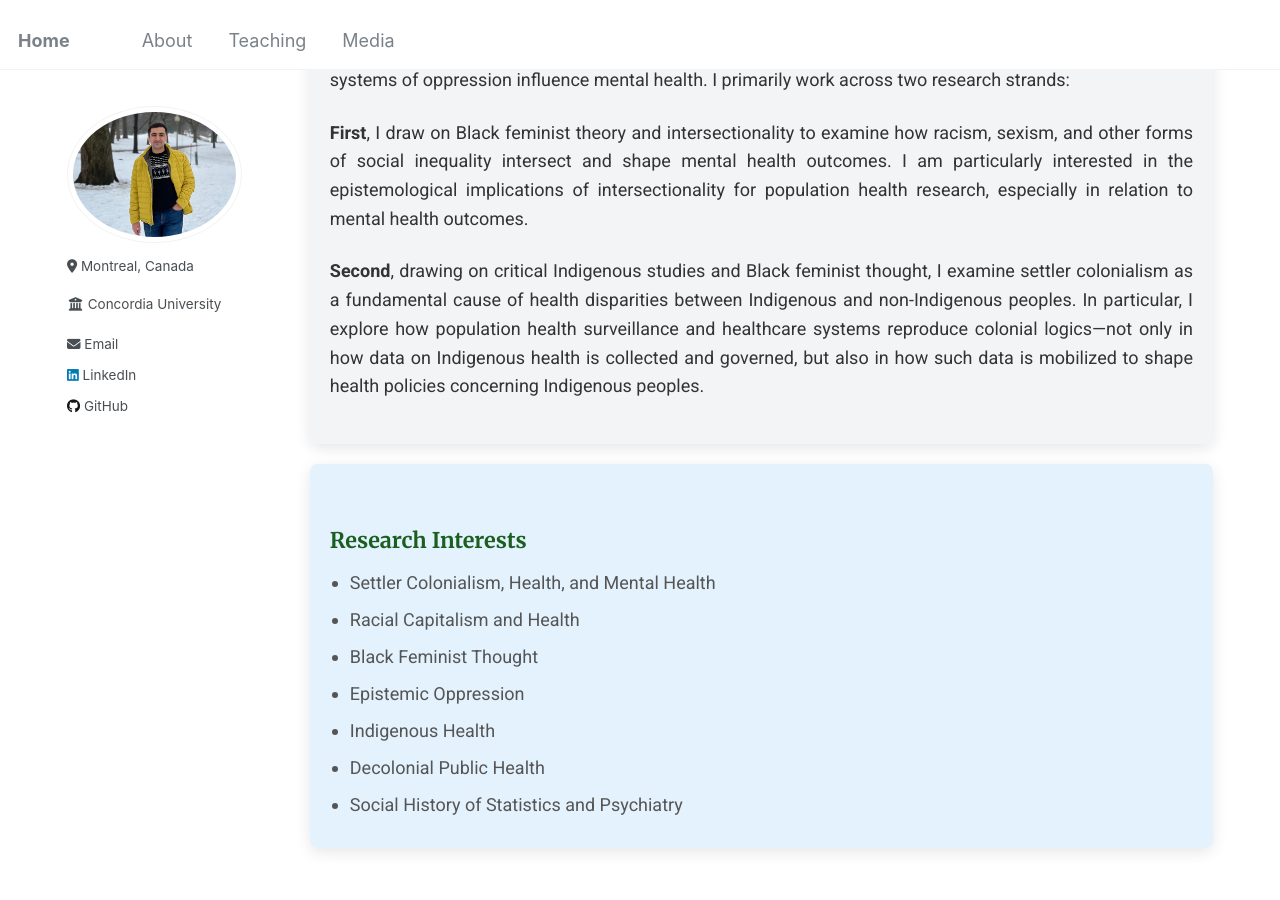
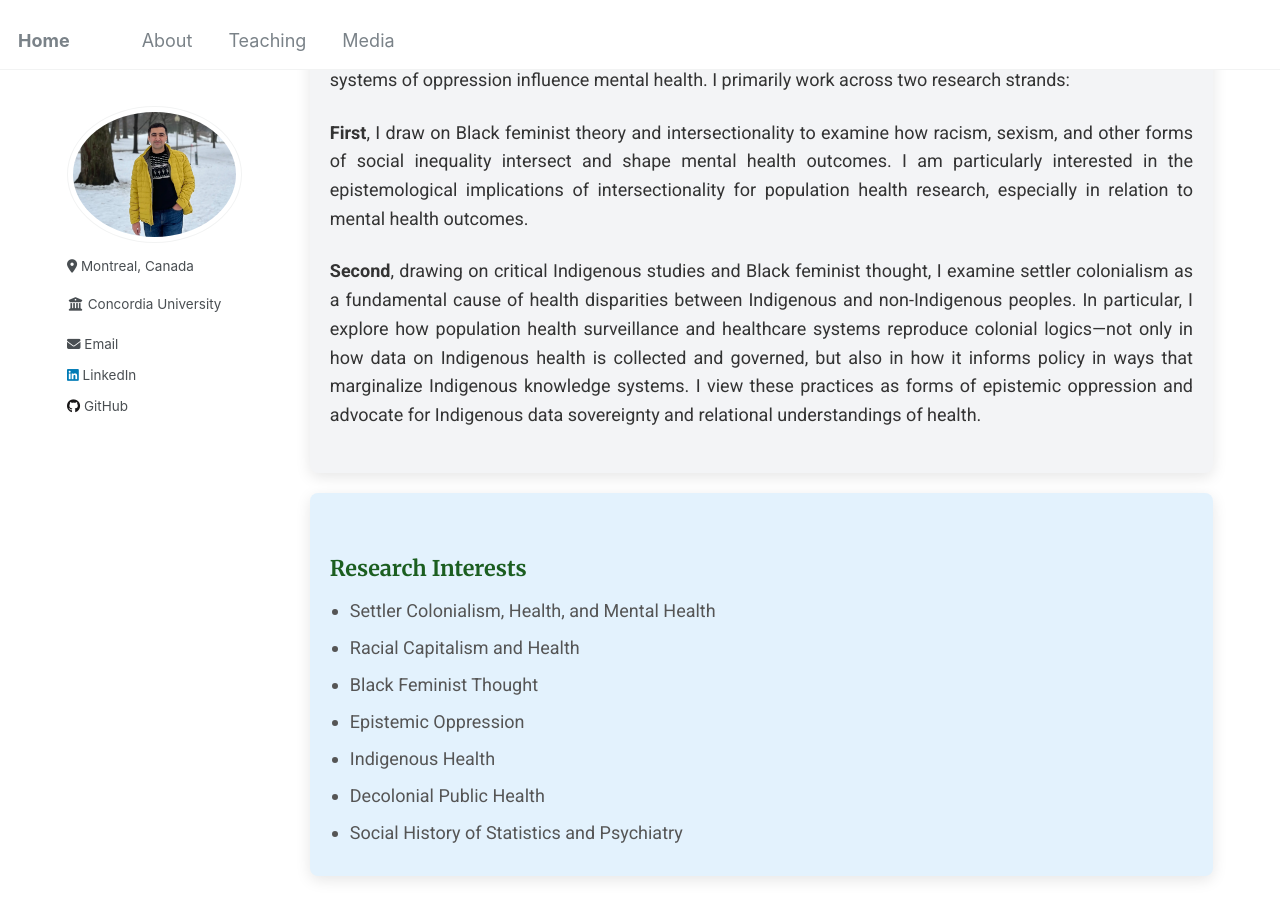
Before and after one commit to Mohsnmonji/mohsnmonji.github.io, a Jekyll site: the page built from about-me.md, in a window 1280 px wide and 900 px high, scrolled down 505 px. Built offline with Jekyll 4.4.1, drawn with Linux system fonts in a browser that asks for light colours.

Commit message:
Update about-me.md

```diff
--- a/about-me.md
+++ b/about-me.md
@@ -112,8 +112,9 @@ author_profile: true
   </p>
 
 <p>
-  <strong>Second</strong>, drawing on critical Indigenous studies and Black feminist thought, I examine settler colonialism as a fundamental cause of health disparities between Indigenous and non-Indigenous peoples. In particular, I explore how population health surveillance and healthcare systems reproduce colonial logics—not only in how data on Indigenous health is collected and governed, but also in how such data is mobilized to shape health policies concerning Indigenous peoples.
+  <strong>Second</strong>, drawing on critical Indigenous studies and Black feminist thought, I examine settler colonialism as a fundamental cause of health disparities between Indigenous and non-Indigenous peoples. In particular, I explore how population health surveillance and healthcare systems reproduce colonial logics—not only in how data on Indigenous health is collected and governed, but also in how it informs policy in ways that marginalize Indigenous knowledge systems. I view these practices as forms of epistemic oppression and advocate for Indigenous data sovereignty and relational understandings of health.
 </p>
+
 
 
 
```
